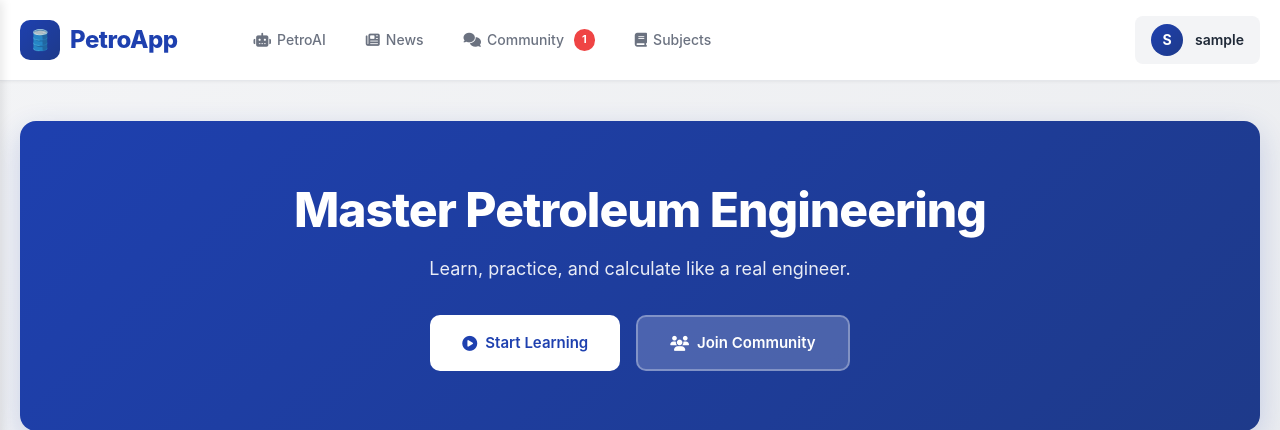
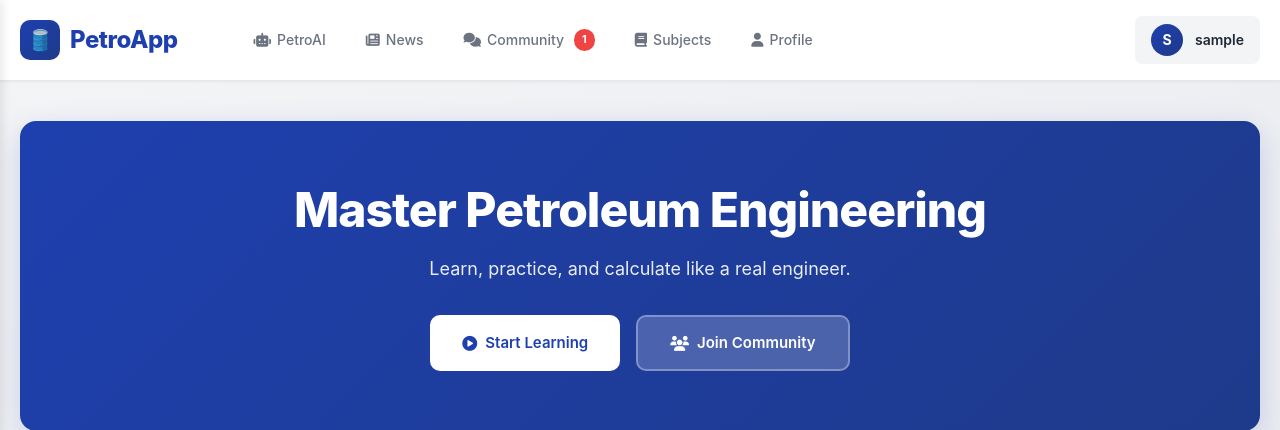
Before and after one commit to djamiloudjamilou821-sketch/Petrol-APP, a Flask app: page / in a window 1280 px wide. Shown: the top 430 px of the page. Run offline with Flask 3, Linux system fonts and the light colour scheme; the visitor is signed in with stand-in values (Sample User, id 1); tables that the repository leaves empty hold one stand-in row (values such as "Sample post").

Commit message:
website upgrade

```diff
--- a/templates/index.html
+++ b/templates/index.html
@@ -773,8 +773,10 @@
             <a href="/subject" class="nav-link">
                 <i class="fas fa-book"></i> Subjects
             </a>
+            <a href="/profile/{{ session.get('user_id') }}" class="nav-link">
+                <i class="fas fa-user"></i> Profile
+            </a>
         </nav>
-
         <div class="header-right">
             <button class="hamburger" onclick="toggleMenu()">
                 <i class="fas fa-bars"></i>
```
